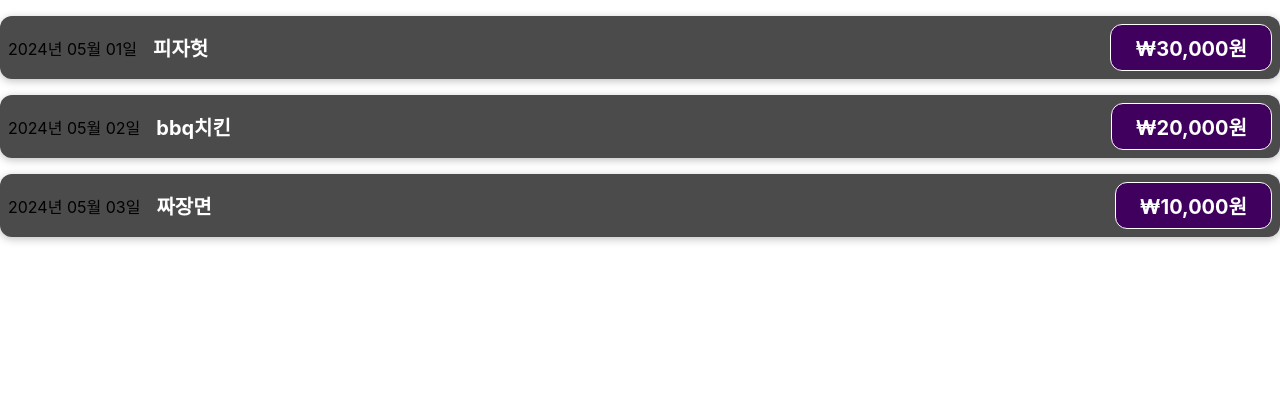
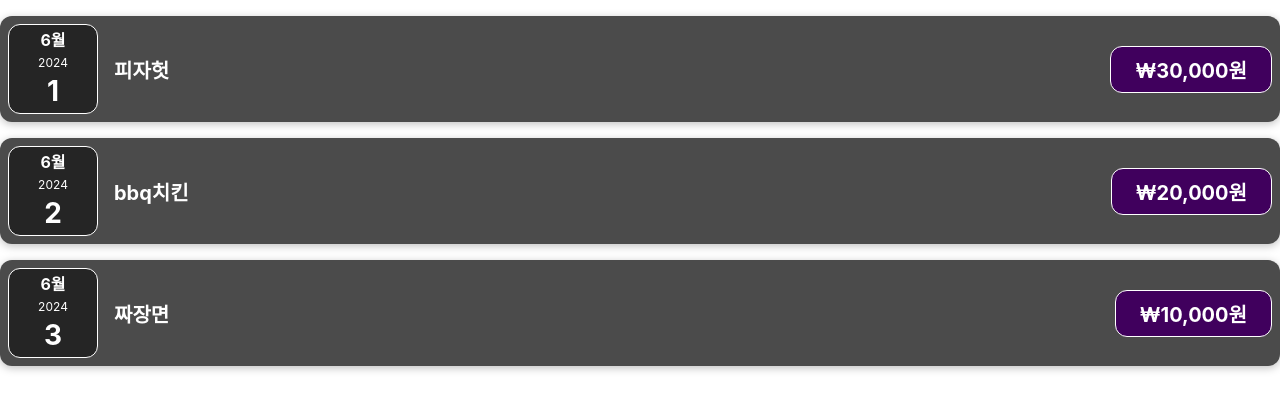
Before and after one commit to goodperiodt/react-basic-study, a React (Create React App) app: page / in a window 1280 px wide. Shown: the top 410 px of the page. Built offline with nearby package versions, Linux system fonts and the light colour scheme.

Commit message:
2. ExpenseDate 컴포넌트 분할 후, ExpenseItem.js에서 <ExpenseDate date={date} /> 호출, 호출시 props(데이터)도 전달

```diff
--- /dev/null
+++ b/src/components/ExpenseDate.css
@@ -0,0 +1,34 @@
+.expense-date {
+  display: flex;
+  flex-direction: column;
+  /* flex 설정 후, flex-direction을 column으로 설정할 경우 div의 경우 층 형식으로 배치된다.*/
+
+  border: 1px solid white;
+  border-radius: 12px;
+  background-color: rgba(0, 0, 0, 0.5);
+  color: white;
+
+  width: 5.5rem;
+  height: 5.5rem;
+
+  justify-content: center;
+  align-items: center;
+}
+
+.expense-date div {
+  margin-bottom: 0.25rem;
+}
+
+.expense-date__month {
+  font-size: 1rem;
+  font-weight: 700;
+}
+
+.expense-date__year {
+  font-size: 0.75rem;
+}
+
+.expense-date__day {
+  font-weight: 700;
+  font-size: 1.75rem;
+}
--- /dev/null
+++ b/src/components/ExpenseDate.js
@@ -0,0 +1,22 @@
+import React from "react";
+import "./ExpenseDate.css";
+
+// ExpenseItem.js에서 <div>{makeFormattedDate()}</div> 이 부분을
+// ExpenseDate 컴포넌트로 만들기
+const ExpenseDate = ({ date }) => {
+  const year = date.getFullYear();
+
+  // 현재 접속중인 지역의 월(month) 만 뽑아내는
+  const month = date.toLocaleString("ko-KR", { month: "long" });
+  const day = date.getDate();
+
+  return (
+    <div className="expense-date">
+      <div className="expense-date__month">{month}</div>
+      <div className="expense-date__year">{year}</div>
+      <div className="expense-date__day">{day}</div>
+    </div>
+  );
+};
+
+export default ExpenseDate;
--- a/src/components/ExpenseItem.js
+++ b/src/components/ExpenseItem.js
@@ -1,5 +1,6 @@
 import React from "react";
 import "./ExpenseItem.css";
+import ExpenseDate from "./ExpenseDate";
 
 // 부모 컴포넌트(App.js)로부터 전달 받은 데이터 props,
 // ExpenseItem 컴포넌트를 호출한 곳 --> App.js: 부모 컴포넌트
@@ -23,6 +24,7 @@
   };
 
   // 한자리 수를 두자리로 변환해주는 함수
+  /** ExpenseDate 컴포넌트를 만들면서 날짜 관련 함수는 필요 없어짐
   function make2digit(text) {
     // padStart(2, '0'): 앞에다(Start) 붙이는데(pad) 기준은 2자리,
     // 2자리가 안되면 '0'을 붙인다.
@@ -39,6 +41,7 @@
 
     return `${year}년 ${make2digit(month)}월 ${make2digit(day)}일`;
   };
+  */
 
   // 숫자를 화표 표기법으로 바꾸기
   const formattedPrice = new Intl.NumberFormat(
@@ -51,7 +54,8 @@
 
   return (
     <div className="expense-item">
-      <div>{makeFormattedDate()}</div>
+      {/* <div>{makeFormattedDate()}</div> --> ExpenseDate 컴포넌트로 생성*/}
+      <ExpenseDate date={date} />
       <div className="expense-item__description">
         <h2>{title}</h2>
         <div className="expense-item__price">{formattedPrice}원</div>
```
